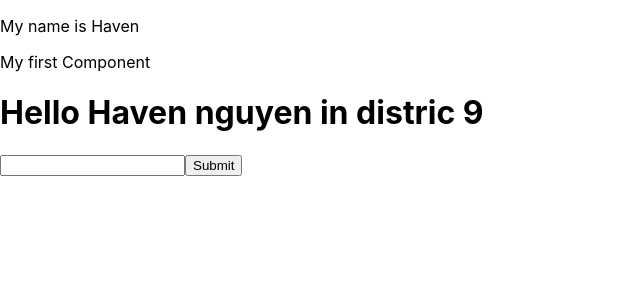
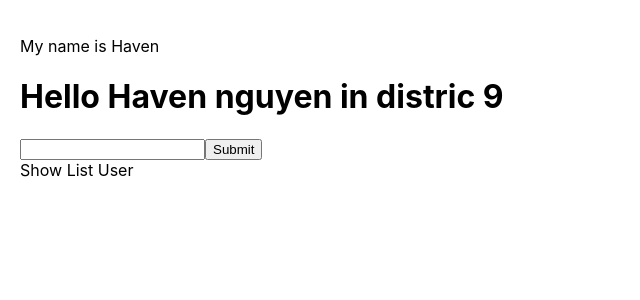
Before and after one commit to nhathao054/React-Course, a React (Create React App) app: page / in a window 1280 px wide. Shown: the top 300 px of the page, without its empty margins (0-640 px from the left). Built offline with nearby package versions, Linux system fonts and the light colour scheme.

Commit message:
conditon jsx

```diff
--- a/src/App.css
+++ b/src/App.css
@@ -1,14 +1,22 @@
+.red {
+  color: red;
+}
+
+.green {
+  color: green;
+}
 body {
+  padding: 20px;
   margin: 0;
-  font-family: -apple-system, BlinkMacSystemFont, 'Segoe UI', 'Roboto', 'Oxygen',
-    'Ubuntu', 'Cantarell', 'Fira Sans', 'Droid Sans', 'Helvetica Neue',
+  font-family: -apple-system, BlinkMacSystemFont, "Segoe UI", "Roboto", "Oxygen",
+    "Ubuntu", "Cantarell", "Fira Sans", "Droid Sans", "Helvetica Neue",
     sans-serif;
   -webkit-font-smoothing: antialiased;
   -moz-osx-font-smoothing: grayscale;
 }
 
 code {
-  font-family: source-code-pro, Menlo, Monaco, Consolas, 'Courier New',
+  font-family: source-code-pro, Menlo, Monaco, Consolas, "Courier New",
     monospace;
 }
 
--- a/src/App.js
+++ b/src/App.js
@@ -7,59 +7,11 @@ import React from "react";
 import MyComponent from "./components/MyComponent";
 
 class App extends React.Component {
-  state = {
-    name: "Haven nguyen",
-    address: "distric 9",
-    age: 21,
-  };
-
-  handleClick(event) {
-    console.log("you clicked me");
-    console.log(this.state.name);
-
-    this.setState({
-      name: "Hao nguyen",
-    });
-  }
-  handleOnMoveOver(event) {
-    console.log("Heyy");
-  }
-  handleInput(event) {
-    this.setState({
-      name: event.target.value,
-    });
-  }
-  handleSubmit(event) {
-    console.log(this.state);
-    event.preventDefault();
-  }
-
   render() {
     return (
       <div>
         <p>My name is Haven</p>
         <MyComponent />
-        <h1>
-          Hello {this.state.name} in {this.state.address}
-        </h1>
-        <form onSubmit={(event) => this.handleSubmit(event)}>
-          <input onChange={(event) => this.handleInput(event)} />
-          <button>Submit</button>
-        </form>
-        {/* <button
-          onClick={(event) => {
-            this.handleClick(event);
-          }}
-        >
-          click me
-        </button>
-        <button
-          onMouseOver={(event) => {
-            this.handleOnMoveOver(event);
-          }}
-        >
-          havor me
-        </button> */}
       </div>
     );
   }
--- /dev/null
+++ b/src/components/DisplayInfo.js
@@ -0,0 +1,41 @@
+import React from "react";
+
+class DisplayInfo extends React.Component {
+  state = {
+    isShowListUser: false,
+  };
+
+  handleClick = () => {
+    this.setState({
+      isShowListUser: !this.state.isShowListUser,
+    });
+  };
+
+  render() {
+    const { listUser } = this.props;
+    return (
+      <div>
+        <div>
+          <span onClick={() => this.handleClick()}>
+            {this.state.isShowListUser ? "Hide List User" : "Show List User"}
+          </span>
+        </div>
+        {this.state.isShowListUser && (
+          <div>
+            {listUser.map((user) => {
+              return (
+                <div key={user.id} className={+user.age > 18 ? "green" : "red"}>
+                  <div>My name is {user.name}</div>
+                  <div>my age is {user.age}</div>
+                  <hr />
+                </div>
+              );
+            })}
+          </div>
+        )}
+      </div>
+    );
+  }
+}
+
+export default DisplayInfo;
--- a/src/components/MyComponent.js
+++ b/src/components/MyComponent.js
@@ -1,8 +1,22 @@
 import React from "react";
+import UserInfo from "./UserInfo";
+import DisplayInfo from "./DisplayInfo";
 
 class MyComponent extends React.Component {
+  state = {
+    listUser: [
+      { id: 1, name: "nhatHao", age: 21 },
+      { id: 2, name: "Haven", age: 32 },
+      { id: 3, name: "Riven", age: 12 },
+    ],
+  };
   render() {
-    return <div>My first Component</div>;
+    return (
+      <div>
+        <UserInfo />
+        <DisplayInfo listUser={this.state.listUser} />
+      </div>
+    );
   }
 }
 
--- /dev/null
+++ b/src/components/UserInfo.js
@@ -0,0 +1,33 @@
+import React from "react";
+
+class UserInfo extends React.Component {
+  state = {
+    name: "Haven nguyen",
+    address: "distric 9",
+    age: 21,
+  };
+  handleInput(event) {
+    this.setState({
+      name: event.target.value,
+    });
+  }
+  handleSubmit(event) {
+    console.log(this.state);
+    event.preventDefault();
+  }
+  render() {
+    return (
+      <div>
+        <h1>
+          Hello {this.state.name} in {this.state.address}
+        </h1>
+        <form onSubmit={(event) => this.handleSubmit(event)}>
+          <input onChange={(event) => this.handleInput(event)} />
+          <button>Submit</button>
+        </form>
+      </div>
+    );
+  }
+}
+
+export default UserInfo;
--- a/src/index.js
+++ b/src/index.js
@@ -1,16 +1,16 @@
-import React from 'react';
-import ReactDOM from 'react-dom/client';
-import App from './App';
-import reportWebVitals from './reportWebVitals';
-import { Provider } from 'react-redux';
-import store from './redux/store';
+import React from "react";
+import ReactDOM from "react-dom/client";
+import App from "./App";
+import reportWebVitals from "./reportWebVitals";
+import { Provider } from "react-redux";
+import store from "./redux/store";
 
-const root = ReactDOM.createRoot(document.getElementById('root'));
+const root = ReactDOM.createRoot(document.getElementById("root"));
 root.render(
   <Provider store={store}>
-    <React.StrictMode>
-      <App />
-    </React.StrictMode>
+    {/* <React.StrictMode> */}
+    <App />
+    {/* </React.StrictMode> */}
   </Provider>
 );
 
```
